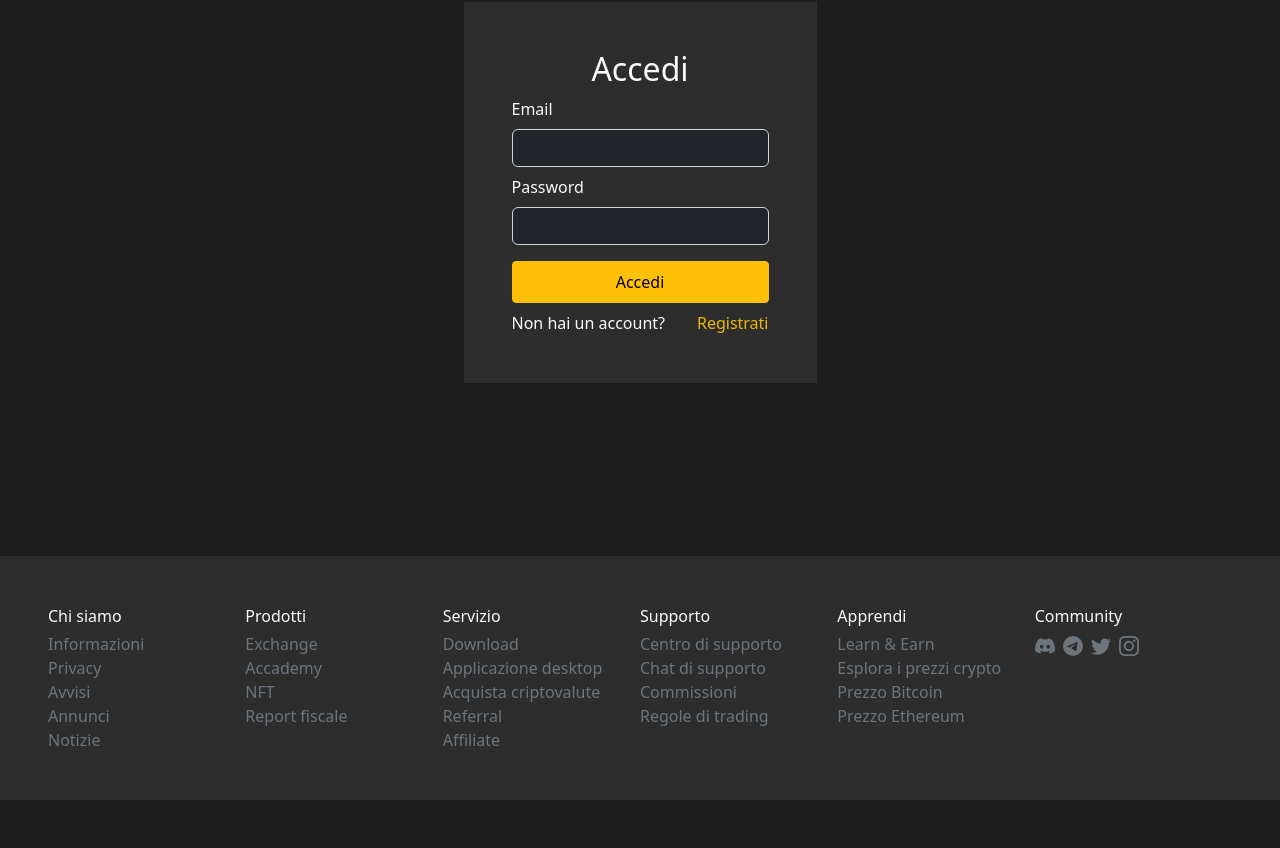
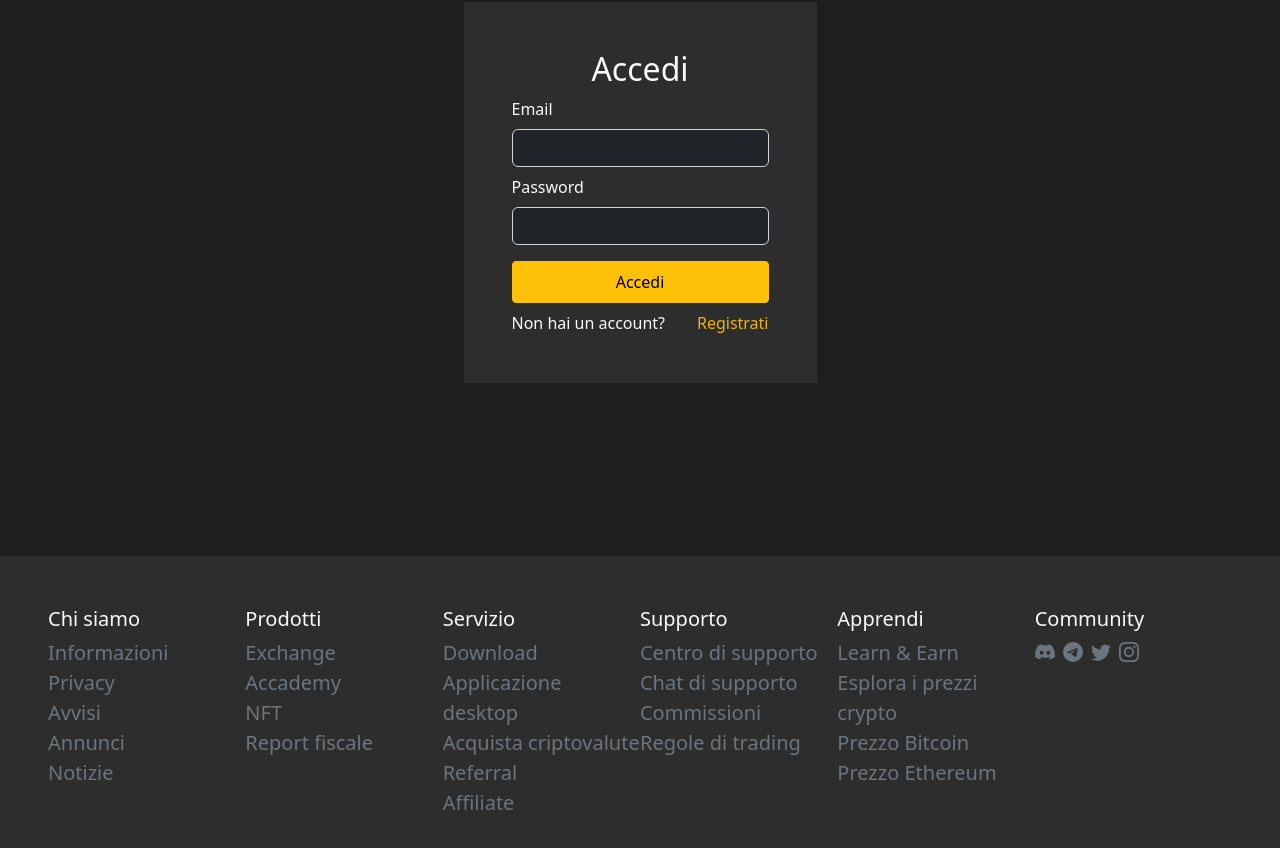
Before and after one commit to Massimiliano2022/CAPSTONE-PROJECT-FRONTEND, a React (Create React App) app: page /wallet in a window 1280 px wide. Shown: the part 244-1092 px from the top of the page. Before the commit the page ends 1044 px from the top, so only its background shows below. Built offline with nearby package versions, Linux system fonts and the light colour scheme.

Commit message:
fix font-size footer

```diff
--- a/src/components/MyFooter.jsx
+++ b/src/components/MyFooter.jsx
@@ -7,44 +7,44 @@ const MyFooter = () =>{
         <Container fluid className="d-none d-md-block py-5" style={{background: "#2d2d2d"}}>
             <Row className="d-flex text-light px-5">
                 <Col className="p-0">
-                    <p className="fs-6 mb-1">Chi siamo</p>
-                    <p className="fs-6 m-0 text-muted">Informazioni</p>
-                    <p className="fs-6 m-0 text-muted">Privacy</p>
-                    <p className="fs-6 m-0 text-muted">Avvisi</p>
-                    <p className="fs-6 m-0 text-muted">Annunci</p>
-                    <p className="fs-6 m-0 text-muted">Notizie</p>
+                    <p className="fs-5 mb-1">Chi siamo</p>
+                    <p className="fs-5 m-0 text-muted">Informazioni</p>
+                    <p className="fs-5 m-0 text-muted">Privacy</p>
+                    <p className="fs-5 m-0 text-muted">Avvisi</p>
+                    <p className="fs-5 m-0 text-muted">Annunci</p>
+                    <p className="fs-5 m-0 text-muted">Notizie</p>
                 </Col>
                 <Col className="p-0">
-                    <p className="fs-6 mb-1">Prodotti</p>
-                    <p className="fs-6 m-0 text-muted">Exchange</p>
-                    <p className="fs-6 m-0 text-muted">Accademy</p>
-                    <p className="fs-6 m-0 text-muted">NFT</p>
-                    <p className="fs-6 m-0 text-muted">Report fiscale</p>
+                    <p className="fs-5 mb-1">Prodotti</p>
+                    <p className="fs-5 m-0 text-muted">Exchange</p>
+                    <p className="fs-5 m-0 text-muted">Accademy</p>
+                    <p className="fs-5 m-0 text-muted">NFT</p>
+                    <p className="fs-5 m-0 text-muted">Report fiscale</p>
                 </Col>
                 <Col className="p-0">
-                    <p className="fs-6 mb-1">Servizio</p>
-                    <p className="fs-6 m-0 text-muted">Download</p>
-                    <p className="fs-6 m-0 text-muted">Applicazione desktop</p>
-                    <p className="fs-6 m-0 text-muted">Acquista criptovalute</p>
-                    <p className="fs-6 m-0 text-muted">Referral</p>
-                    <p className="fs-6 m-0 text-muted">Affiliate</p>
+                    <p className="fs-5 mb-1">Servizio</p>
+                    <p className="fs-5 m-0 text-muted">Download</p>
+                    <p className="fs-5 m-0 text-muted">Applicazione desktop</p>
+                    <p className="fs-5 m-0 text-muted">Acquista criptovalute</p>
+                    <p className="fs-5 m-0 text-muted">Referral</p>
+                    <p className="fs-5 m-0 text-muted">Affiliate</p>
                 </Col>
                 <Col className="p-0">
-                    <p className="fs-6 mb-1">Supporto</p>
-                    <p className="fs-6 m-0 text-muted">Centro di supporto</p>
-                    <p className="fs-6 m-0 text-muted">Chat di supporto</p>
-                    <p className="fs-6 m-0 text-muted">Commissioni</p>
-                    <p className="fs-6 m-0 text-muted">Regole di trading</p>
+                    <p className="fs-5 mb-1">Supporto</p>
+                    <p className="fs-5 m-0 text-muted">Centro di supporto</p>
+                    <p className="fs-5 m-0 text-muted">Chat di supporto</p>
+                    <p className="fs-5 m-0 text-muted">Commissioni</p>
+                    <p className="fs-5 m-0 text-muted">Regole di trading</p>
                 </Col>
                 <Col className="p-0">
-                    <p className="fs-6 mb-1">Apprendi</p>
-                    <p className="fs-6 m-0 text-muted">Learn & Earn</p>
-                    <p className="fs-6 m-0 text-muted">Esplora i prezzi crypto</p>
-                    <p className="fs-6 m-0 text-muted">Prezzo Bitcoin</p>
-                    <p className="fs-6 m-0 text-muted">Prezzo Ethereum</p>
+                    <p className="fs-5 mb-1">Apprendi</p>
+                    <p className="fs-5 m-0 text-muted">Learn & Earn</p>
+                    <p className="fs-5 m-0 text-muted">Esplora i prezzi crypto</p>
+                    <p className="fs-5 m-0 text-muted">Prezzo Bitcoin</p>
+                    <p className="fs-5 m-0 text-muted">Prezzo Ethereum</p>
                 </Col>
                 <Col className="p-0">
-                    <p className="fs-6 mb-1">Community</p>
+                    <p className="fs-5 mb-1">Community</p>
                     <div className="d-flex flex-row mt-2">
                         <BsDiscord className="fs-5 me-2 text-muted"/>
                         <BsTelegram className="fs-5 me-2 text-muted"/>
```
